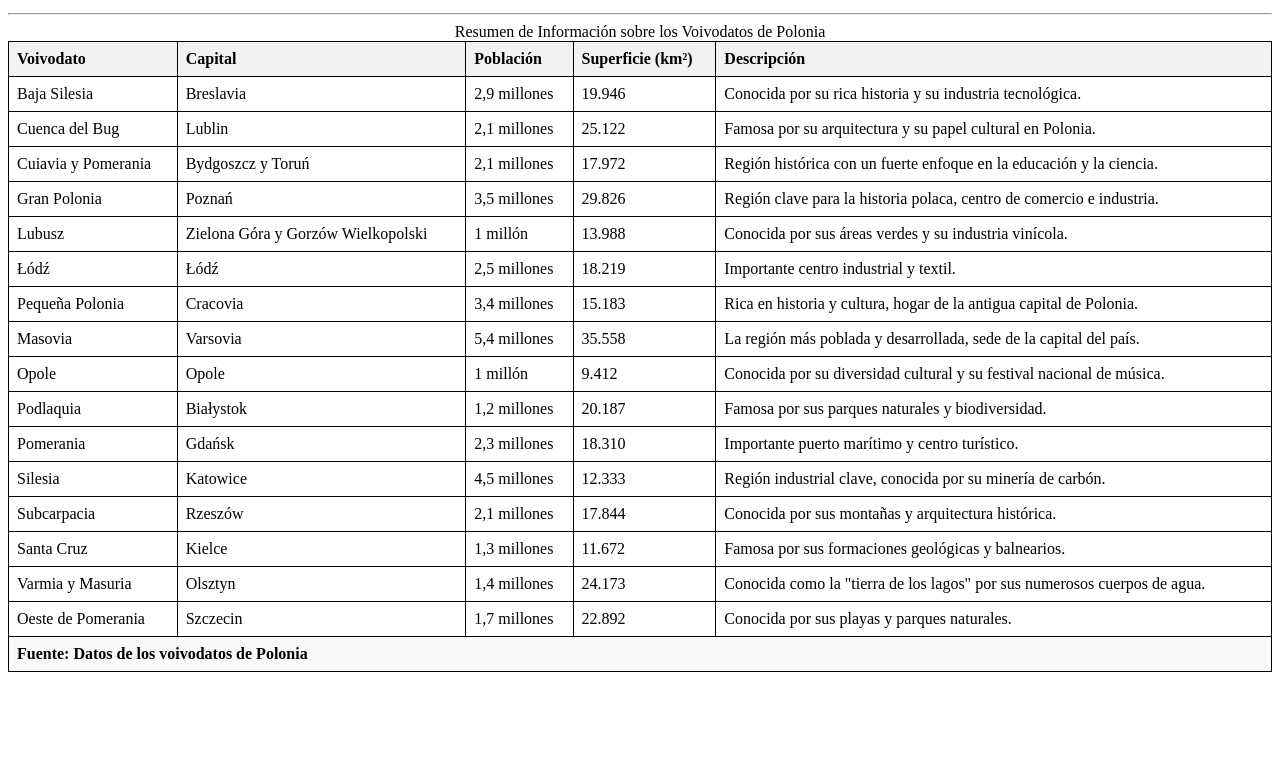
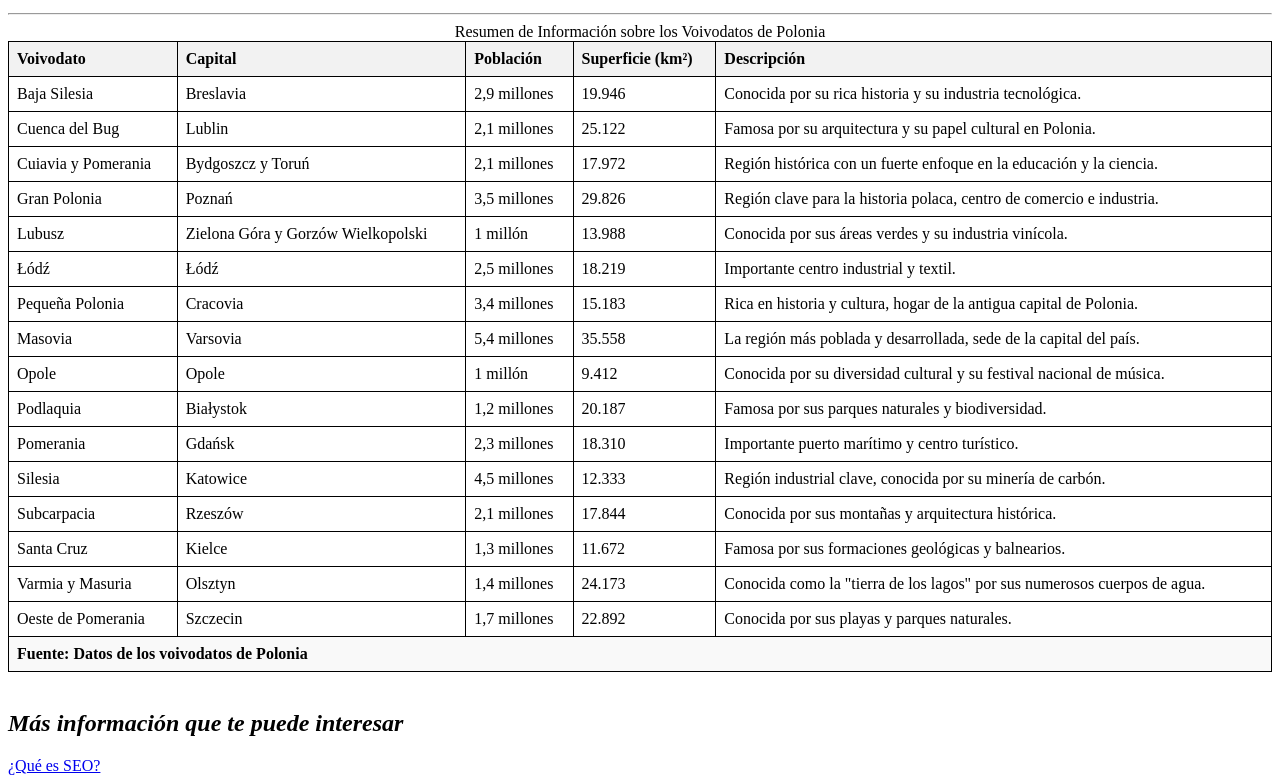
Before and after one commit to jhss11/TareaPolonia.gitHub.io, a plain HTML site: page index.html in a window 1280 px wide. Shown: the part 2954-3737 px from the top of the page. Before the commit the page ends 3634 px from the top, so only its background shows below. Drawn offline with Linux system fonts and the light colour scheme.

Commit message:
Update index.html
Completo

```diff
--- a/index.html
+++ b/index.html
@@ -317,6 +317,12 @@
             </tfoot>
         </table>
     </main>
+    <br/>
 </body>
 
+<footer>
+    <h2><i>Más información que te puede interesar</i></h2>
+     <a href="seo.html">¿Qué es SEO?</a>
+</footer>
+
 </html>
```
